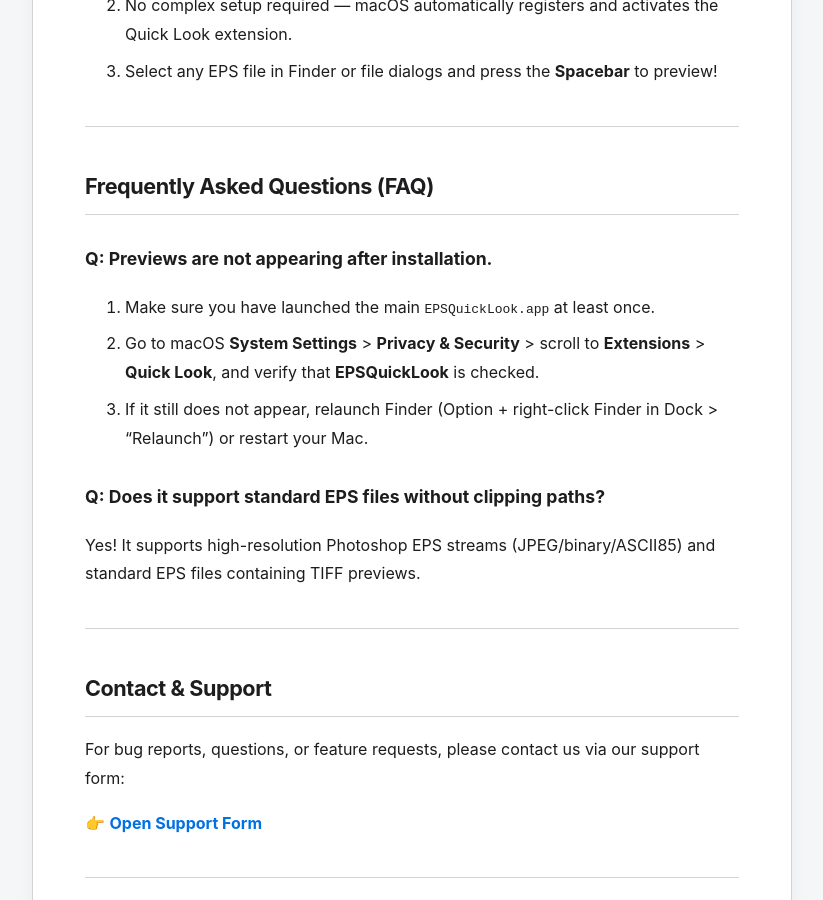
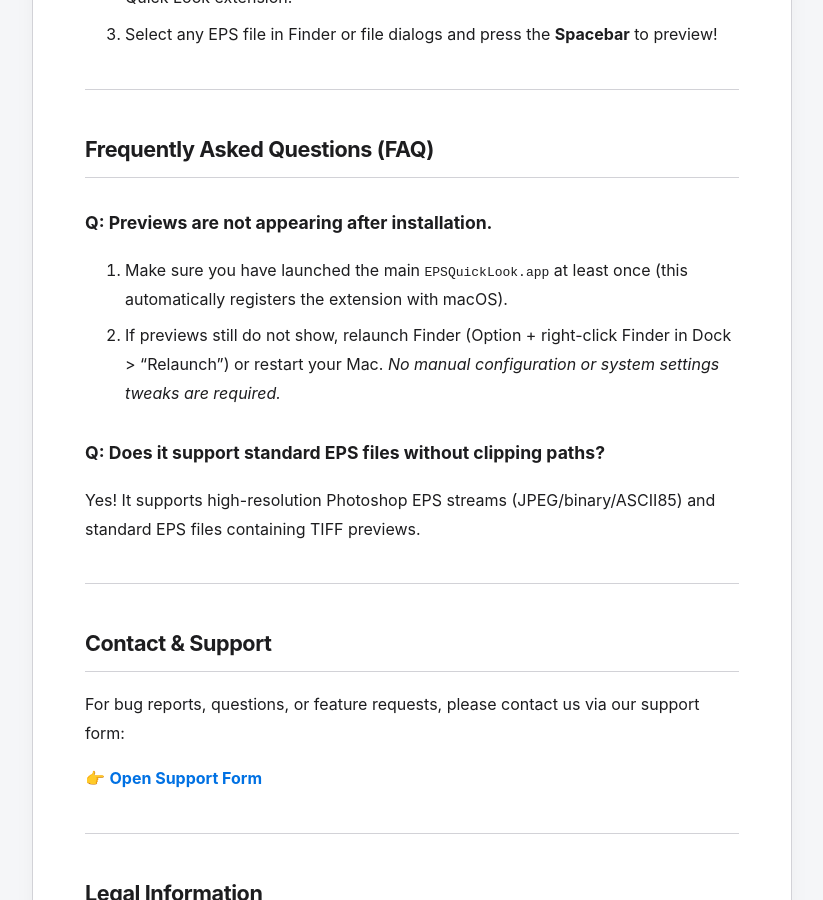
Before and after one commit to brandseeb/app-legal-pages, a Jekyll site: the page built from eps-quicklook/index.md, in a window 1280 px wide and 900 px high, scrolled down 3704 px. Shown: the whole window, without its empty margins (228-1051 px from the left). Built offline with Jekyll 4.4.1, drawn with Linux system fonts in a browser that asks for light colours; some of the changed text lies outside the part shown.

Commit message:
Update FAQ to remove obsolete extensions settings reference

```diff
--- a/eps-quicklook/index.md
+++ b/eps-quicklook/index.md
@@ -40,9 +40,9 @@ title: EPS QuickLook サポート (Support)
 ## よくある質問 (FAQ)
 
 ### Q. インストールしたのにプレビューが表示されません
-1. アプリ本体（`EPSQuickLook.app`）を一度クリックして起動したかご確認ください。
-2. macOS の「システム設定」>「プライバシーとセキュリティ」> 一番下の「拡張機能」>「クイックルック」で、**EPSQuickLook** にチェックが入っているかご確認ください。
-3. それでも表示されない場合は、Finder を再起動（Option キーを押しながら Dock の Finder アイコンを長押し >「再度開く」）するか、Mac を一度再起動してください。
+1. アプリ本体（`EPSQuickLook.app`）を一度クリックして起動したかご確認ください（起動時に macOS へプラグインが自動登録されます）。
+2. アプリを起動してもプレビューが出ない場合は、Finder を再起動（Option キーを押しながら Dock の Finder アイコンを長押し >「再度開く」）するか、Mac を一度再起動してください。
+※初期設定やシステム設定での特別な操作は不要です。
 
 ### Q. 切り抜きパスのない通常の EPS ファイルも表示できますか？
 はい、Photoshop EPS（JPEG/バイナリ/ASCII85）および TIFF プレビュー付き EPS 全般に対応しています。
@@ -102,9 +102,9 @@ Engineered specifically for graphic designers, printing professionals, and DTP o
 ## Frequently Asked Questions (FAQ)
 
 ### Q: Previews are not appearing after installation.
-1. Make sure you have launched the main `EPSQuickLook.app` at least once.
-2. Go to macOS **System Settings** > **Privacy & Security** > scroll to **Extensions** > **Quick Look**, and verify that **EPSQuickLook** is checked.
-3. If it still does not appear, relaunch Finder (Option + right-click Finder in Dock > "Relaunch") or restart your Mac.
+1. Make sure you have launched the main `EPSQuickLook.app` at least once (this automatically registers the extension with macOS).
+2. If previews still do not show, relaunch Finder (Option + right-click Finder in Dock > "Relaunch") or restart your Mac.
+*No manual configuration or system settings tweaks are required.*
 
 ### Q: Does it support standard EPS files without clipping paths?
 Yes! It supports high-resolution Photoshop EPS streams (JPEG/binary/ASCII85) and standard EPS files containing TIFF previews.
```
